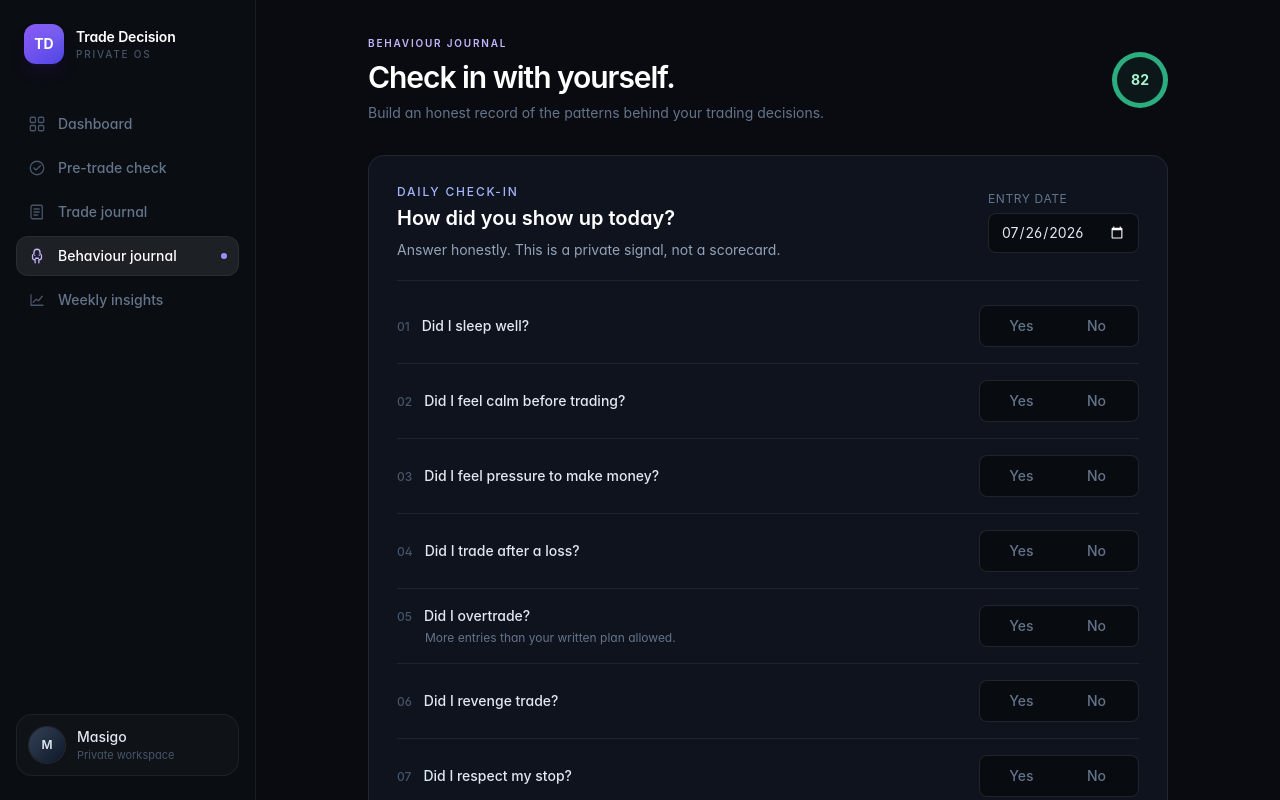
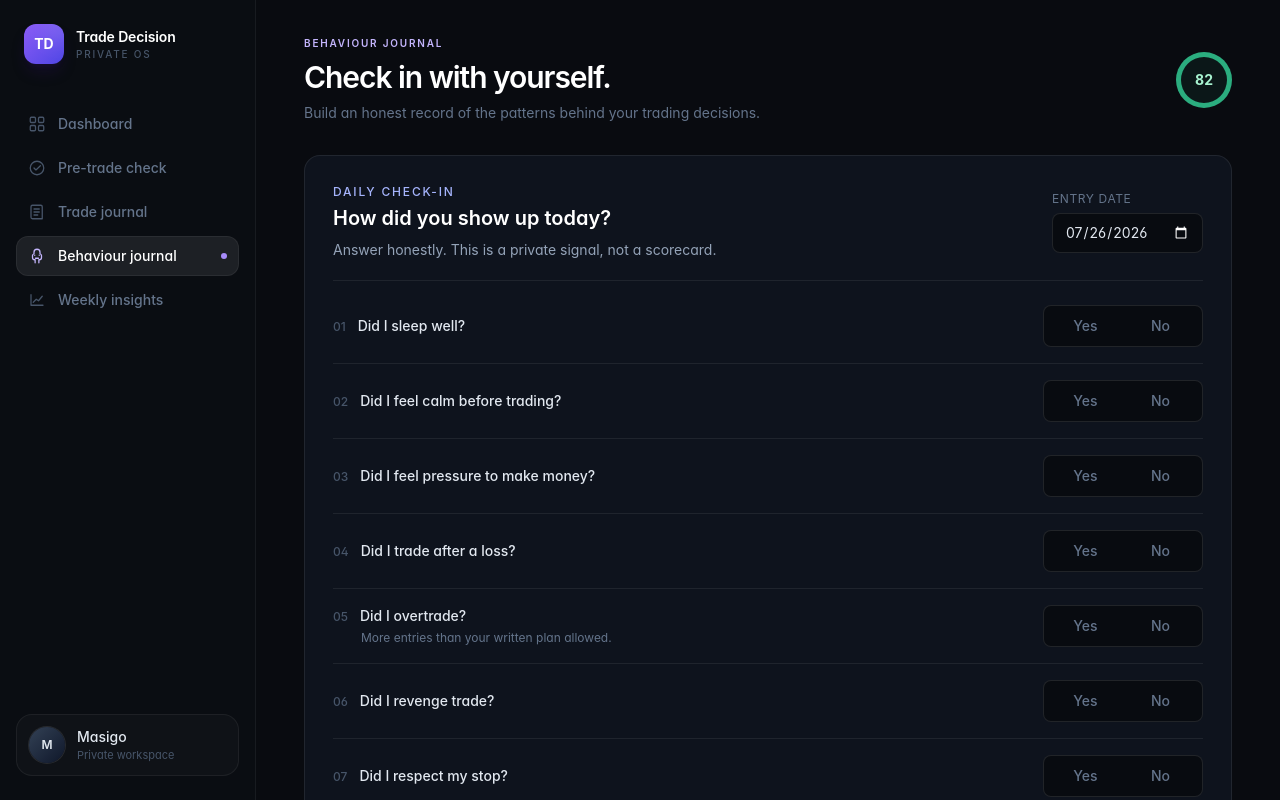
Before and after one commit to masigo-alt/trade-decision-os, a Next.js app: page /behaviour-journal in a window 1280 px wide. Shown: the top 800 px of the page. Built offline with nearby package versions, Linux system fonts and the light colour scheme.

Commit message:
style: align journal page widths

```diff
--- a/app/behaviour-journal/page.tsx
+++ b/app/behaviour-journal/page.tsx
@@ -3,7 +3,7 @@ import { AppShell } from "@/components/app-shell";
 
 export default function BehaviourJournalPage() {
   return (
-    <AppShell width="reading">
+    <AppShell>
         <header className="mb-8 flex items-center justify-between">
           <div>
             <p className="eyebrow text-violet-300">Behaviour journal</p>
```
